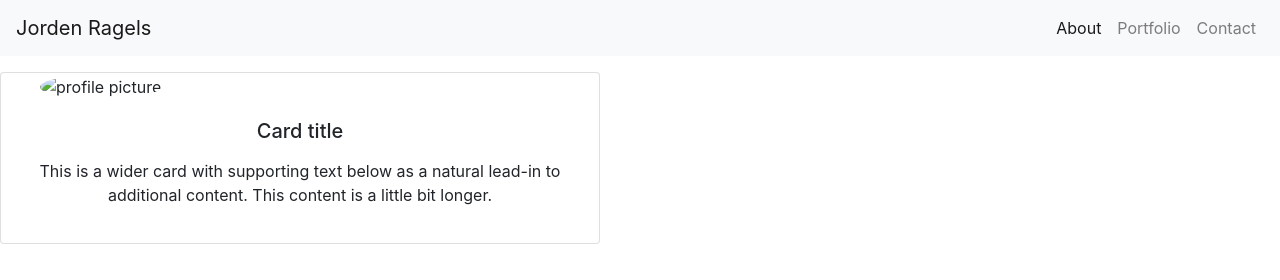
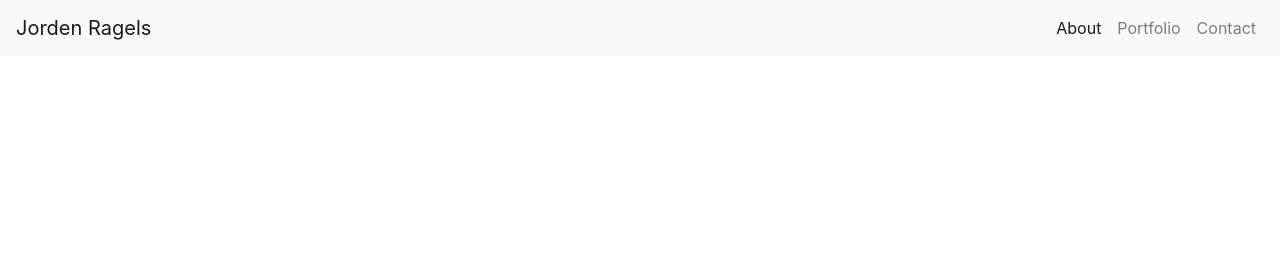
Before and after one commit to JordenRagels/Bootstrap-Portfolio, a plain HTML site: page index.html in a window 1280 px wide. Drawn offline with nearby package versions, Linux system fonts and the light colour scheme.

Commit message:
Deleted some code

```diff
--- a/index.html
+++ b/index.html
@@ -33,27 +33,7 @@
 
 <body>
 
-    <div id="cardBox">
-       <p class="text-center">
-       <div class="card mb-3" style="max-width: 600px;">
-            <div class="row no-gutters">
-                <div class="col-md-4">
-                    <img src="profile pic.jpg" alt="profile picture" class="rounded-circle">
-                </div>
-                <div class="col-md-12">
-                    <div class="card-body">
-                        <h5 class="card-title">Card title</h5>
-                        </p>
-                            <p class="card-text">This is a wider card with supporting text below as a natural lead-in to
-                                additional content. This content is a little bit longer.</p>
-                            <p class="card-text"></p>
-                        </p>
-                    </div>
-                </div>
-            </div>
-        </div>
-    </div>
-    </div>
+
 
 
 </body>
```
